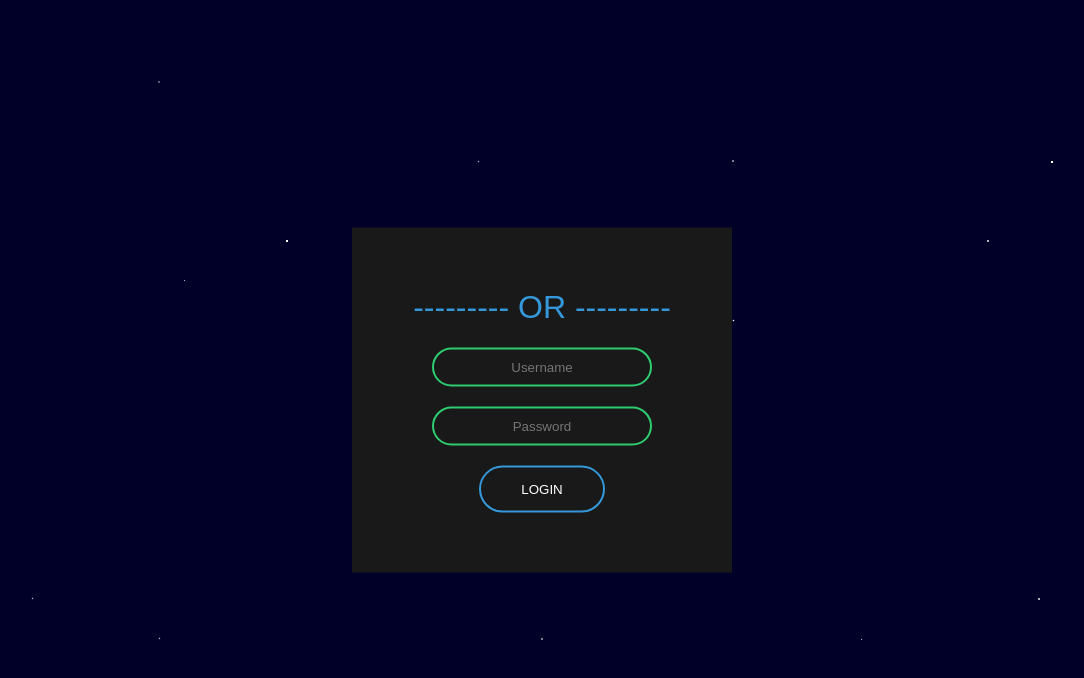
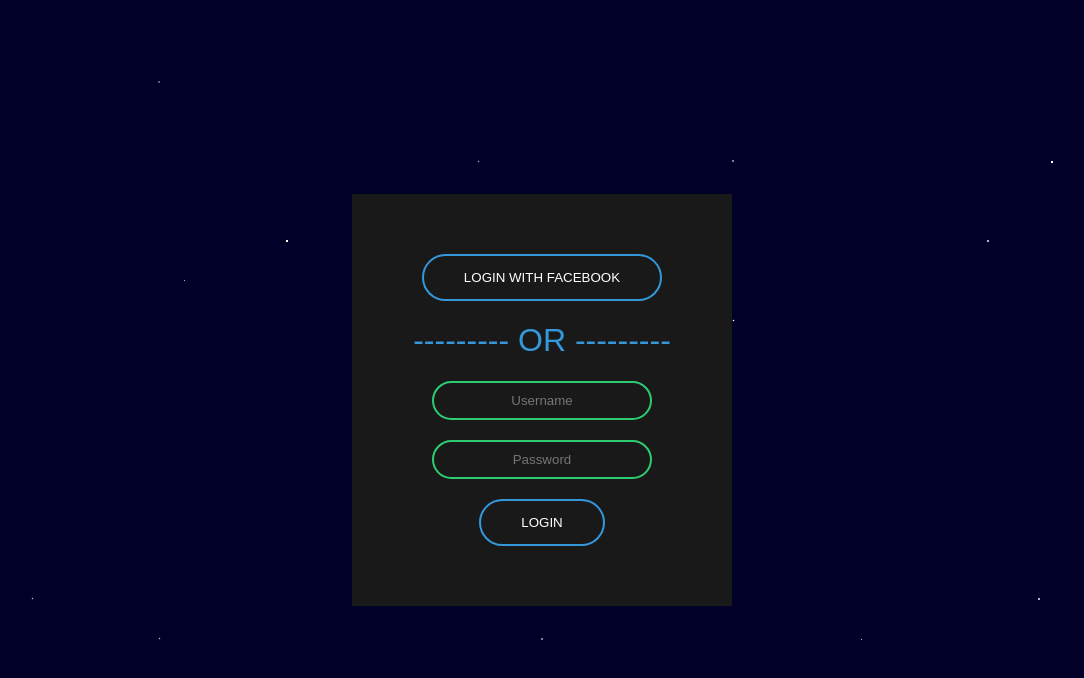
Before and after one commit to hosamn/Quran-reading-Competition-app, a plain HTML site: page index.html in a window 1280 px wide. Shown: the top 678 px of the page, without its empty margins (98-1182 px from the left). Drawn offline with nearby package versions, Linux system fonts and the light colour scheme.

Commit message:
Add files via upload

```diff
--- a/index.html
+++ b/index.html
@@ -35,21 +35,21 @@
 </head>
 
 <body>
-
-
-  <form class="box" action="mainpage.html" method="get">
-
+  <div class="box">
     <div id="fb-root"></div>
     <script async defer crossorigin="anonymous" src="https://connect.facebook.net/ar_AR/sdk.js#xfbml=1&version=v6.0"></script>
     <div class="fb-login-button" data-size="large" data-button-type="login_with" data-layout="rounded"
       data-auto-logout-link="true" data-use-continue-as="true" data-width=""></div>
 
-    <!-- <input type="submit" name="" value="LOGIN WITH FACEBOOK" /> -->
+    <input type="submit" name="" value="LOGIN WITH FACEBOOK" />
     <h1>--------- OR ---------</h1>
-    <input type="text" name="" placeholder="Username" />
-    <input type="password" name="" placeholder="Password" />
-    <input type="submit" name="" value="LOGIN" />
-  </form>
+
+    <form action="mainpage.html" method="get">
+      <input type="text" name="" placeholder="Username" />
+      <input type="password" name="" placeholder="Password" />
+      <input type="submit" name="" value="LOGIN" />
+    </form>
+  </div>
 </body>
 
 </html>
```
